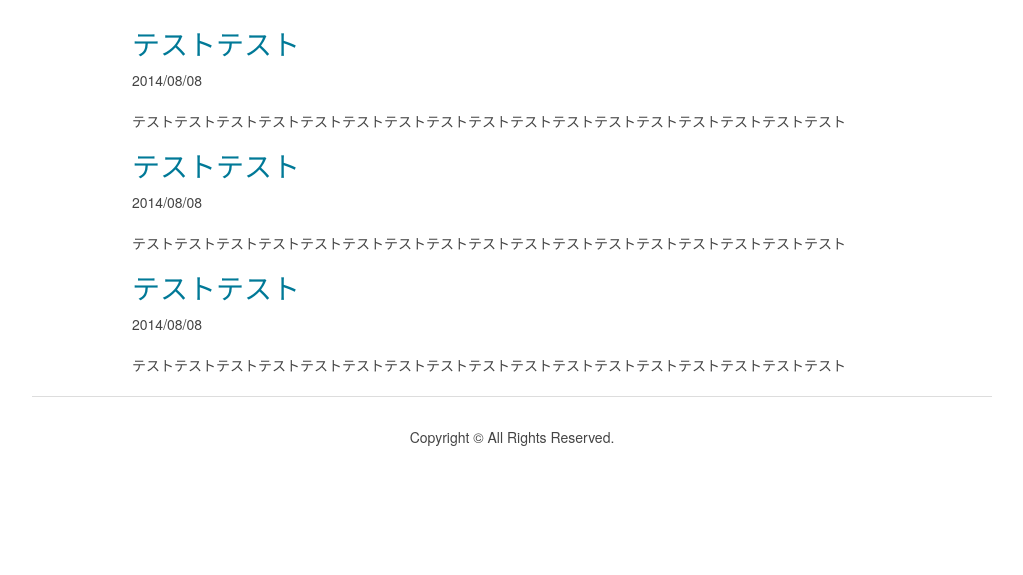
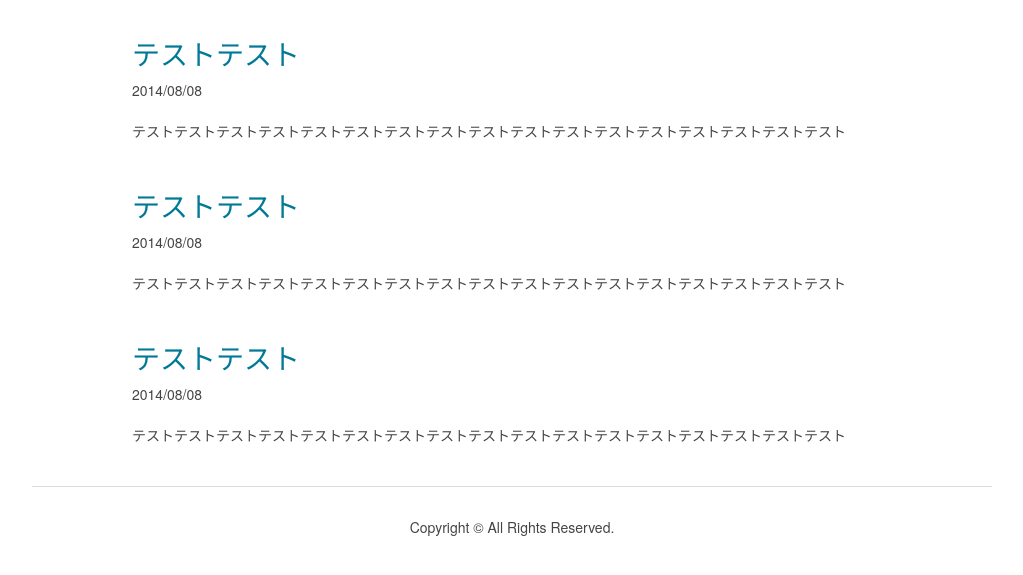
Before and after one commit to reona/reontheme, a PHP site: page /html_mock/index.html in a window 1280 px wide. Shown: the part 101-676 px from the top of the page, without its empty margins (128-1151 px from the left). Run offline with PHP 8.4, Linux system fonts and the light colour scheme.

Commit message:
コンテンツ間を広げるためにmargin,paddingを追加

```diff
--- a/css/base.css
+++ b/css/base.css
@@ -92,6 +92,7 @@
 	blockquote cite a, blockquote cite a:visited, blockquote cite a:visited { color: #555; }
 
 	hr { border: solid #ddd; border-width: 1px 0 0; clear: both; margin: 10px 0 30px; height: 0; }
+  article.twelve { margin: 10px 0 10px 0; padding: 10px 0 10px 0; }
 
 /* #header
 ================================================== */
```
